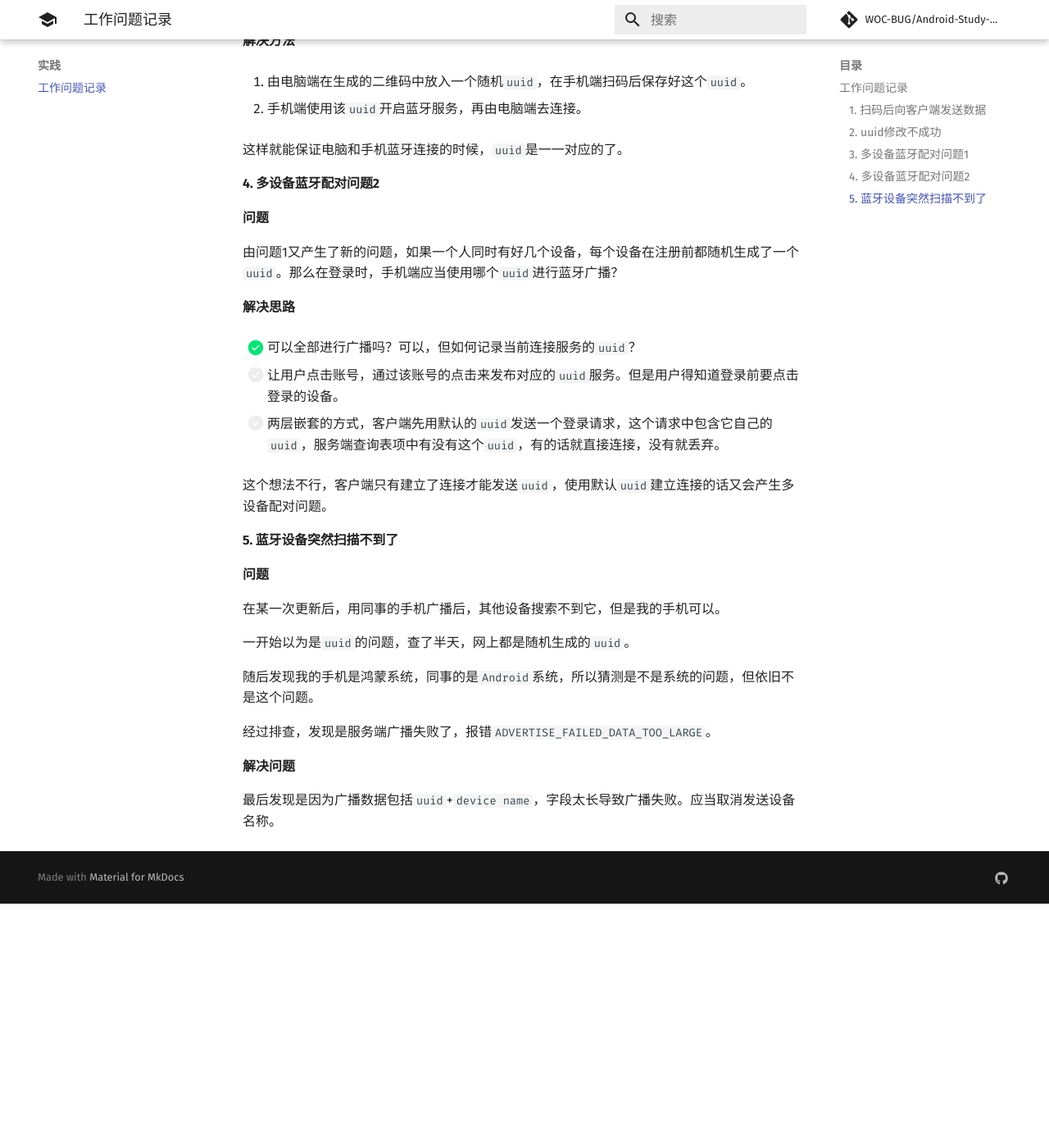
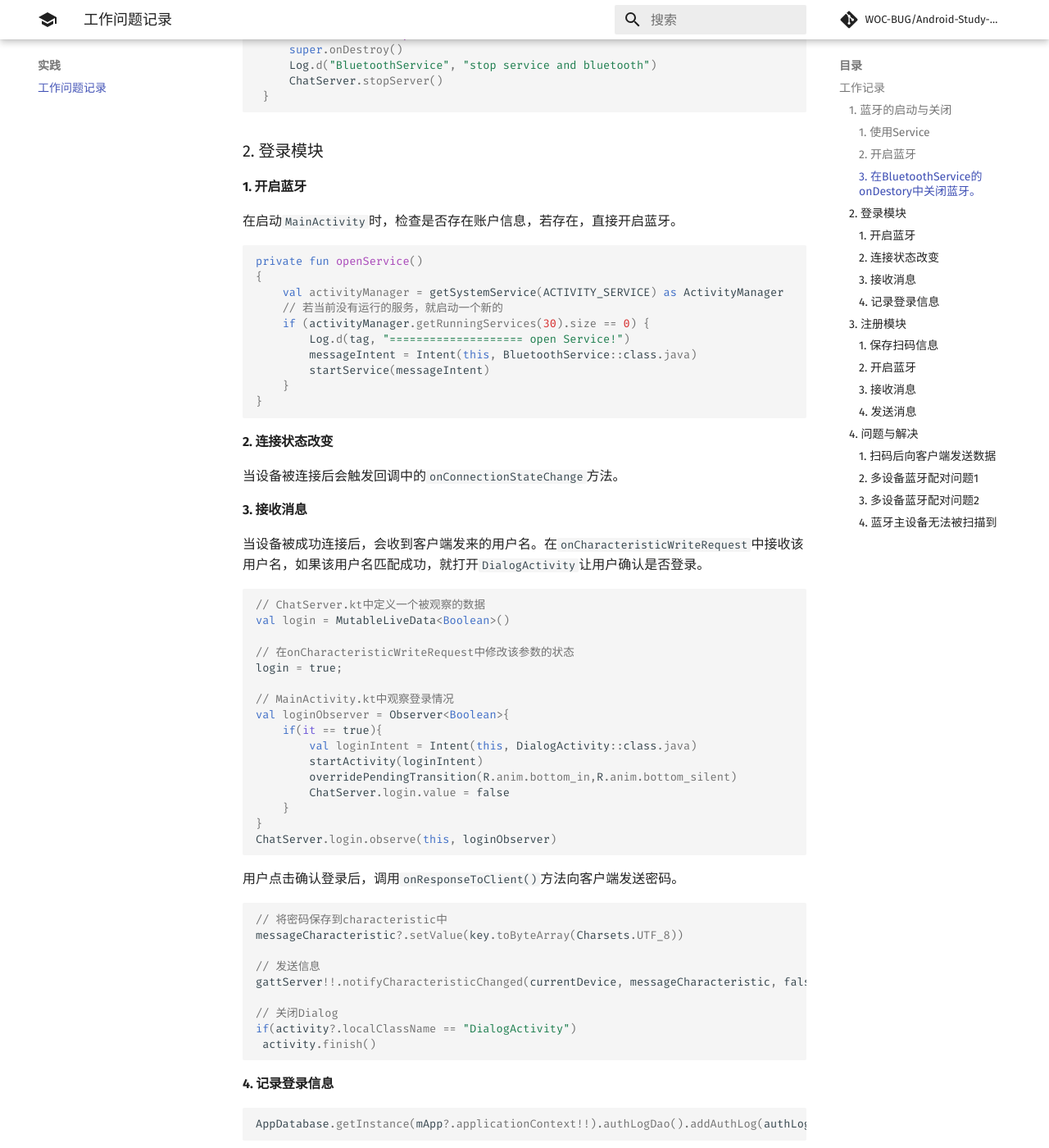
Before and after one commit to WOC-BUG/Android-Study-Notes, an MkDocs documentation site: the page built from docs/工作问题记录.md, in a window 1280 px wide and 1400 px high, scrolled down 1503 px. Shown: the whole window at 82% size. Built offline with MkDocs 1.6.1 and Material for MkDocs 9.7.7, drawn with Linux system fonts in a browser that asks for light colours; comment, search, counter and statistics services are not loaded; before the commit the page ends 2605 px from its top, so only the background shows below that; some of the changed text lies outside the part shown.

Commit message:
添加工作记录

````diff
--- a/docs/工作问题记录.md
+++ b/docs/工作问题记录.md
@@ -1,4 +1,166 @@
-### 工作问题记录
+[TOC]
+
+## 工作记录
+
+
+
+### 1.  蓝牙的启动与关闭
+
+#### 1. 使用`Service`
+
+在`MainActivity`启动时，检查数据库中是否已经存在登录后的账户数据。如果有，就获取这些账户的`uuid`，开启`service`。
+
+```kotlin
+if(SERVICE_UUIDs.size!=0){
+    openService()	// 开启服务
+}
+```
+
+#### 2. 开启蓝牙
+
+服务用于实现低功耗蓝牙单独的控制，在服务的`onCreate`中开启蓝牙
+
+```kotlin
+// 开启蓝牙
+override fun onCreate() {
+    super.onCreate()
+    ChatServer.startServer(application)
+}
+```
+
+#### 3. 在`BluetoothService`的`onDestory`中关闭蓝牙。
+
+```kotlin
+// 关闭蓝牙
+ override fun onDestroy() {
+     super.onDestroy()
+     Log.d("BluetoothService", "stop service and bluetooth")
+     ChatServer.stopServer()
+ }
+```
+
+
+
+### 2. 登录模块
+
+#### 1. 开启蓝牙
+
+   在启动`MainActivity`时，检查是否存在账户信息，若存在，直接开启蓝牙。
+
+   ```kotlin
+   private fun openService()
+   {
+       val activityManager = getSystemService(ACTIVITY_SERVICE) as ActivityManager
+       // 若当前没有运行的服务，就启动一个新的
+       if (activityManager.getRunningServices(30).size == 0) {
+           Log.d(tag, "==================== open Service!")
+           messageIntent = Intent(this, BluetoothService::class.java)
+           startService(messageIntent)
+       }
+   }
+   ```
+
+
+
+#### 2. 连接状态改变
+
+   当设备被连接后会触发回调中的`onConnectionStateChange`方法。
+
+
+
+#### 3. 接收消息
+
+   当设备被成功连接后，会收到客户端发来的用户名。在`onCharacteristicWriteRequest`中接收该用户名，如果该用户名匹配成功，就打开`DialogActivity`让用户确认是否登录。
+
+   ```kotlin
+   // ChatServer.kt中定义一个被观察的数据
+   val login = MutableLiveData<Boolean>()
+
+   // 在onCharacteristicWriteRequest中修改该参数的状态
+   login = true;
+
+   // MainActivity.kt中观察登录情况
+   val loginObserver = Observer<Boolean>{
+       if(it == true){
+           val loginIntent = Intent(this, DialogActivity::class.java)
+           startActivity(loginIntent)
+           overridePendingTransition(R.anim.bottom_in,R.anim.bottom_silent)
+           ChatServer.login.value = false
+       }
+   }
+   ChatServer.login.observe(this, loginObserver)
+   ```
+
+   用户点击确认登录后，调用`onResponseToClient()`方法向客户端发送密码。
+
+   ```kotlin
+   // 将密码保存到characteristic中
+   messageCharacteristic?.setValue(key.toByteArray(Charsets.UTF_8))
+
+   // 发送信息
+   gattServer!!.notifyCharacteristicChanged(currentDevice, messageCharacteristic, false)
+
+   // 关闭Dialog
+   if(activity?.localClassName == "DialogActivity")
+   	activity.finish()
+   ```
+
+
+
+#### 4. 记录登录信息
+
+   ```kotlin
+   AppDatabase.getInstance(mApp?.applicationContext!!).authLogDao().addAuthLog(authLog)
+   ```
+
+
+
+### 3. 注册模块
+
+通过点击屏幕右下角的按钮，申请摄像头权限，打开扫码页面。通过扫描客户端生成的二维码，获取账户信息。保存这些信息，数据库插入成功后开启蓝牙进行广播。
+
+#### 1. 保存扫码信息
+
+   ```kotlin
+   val id = AppDatabase
+   	.getInstance(this.applicationContext!!)
+   	.accountDao()
+   	.addAccount(accountData)
+
+   if(!id.equals(0))	// 数据插入成功
+   {
+       val str:String = accountData.serviceUUID.substring(1,37) // 发过来的uuid串外有括号
+       SERVICE_UUIDs.add(UUID.fromString(str))
+   }
+   ```
+
+
+
+#### 2. 开启蓝牙
+
+   同登录模块的`openService()`方法。由于扫码结束后会重新启动`MainActivity`，因此和登录模块一起在`Activity`启动时开启服务即可。
+
+
+
+#### 3. 接收消息
+
+   同登录模块的`onCharacteristicWriteRequest()`，接收到消息：`listening`
+
+
+
+#### 4. 发送消息
+
+   在`onCharacteristicWriteRequest()`中，返回消息：`done!`
+
+   ```kotlin
+   val response = "done!"
+   characteristic.setValue(response.toByteArray(Charsets.UTF_8))
+   gattServer?.notifyCharacteristicChanged(device, characteristic, false);
+   ```
+
+
+
+### 4. 问题与解决
 
 #### 1. 扫码后向客户端发送数据
 
@@ -9,39 +171,21 @@
 
 **问题**
 
-1. 一开始，通过`writeCharacteristic`发送数据不成功，获取到的数据都是空的，以为是在子线程里发送数据不对
-2. 后改到主线程，客户端依旧闪退
-3. 后来又想，是蓝牙类的单例出了问题？但是单例没写错
-4. 又想或者是发送数据的方式不对，因为这个代码原本的被动在回调中通过`.notifyCharacteristicChanged()`发送数据是成功的
-5. 于是用了上面这种方法，还是闪退
-6. 然后经过网上的一番查找，发现了一个通过点击按钮发送数据的方式
-7. 试了试，这样是成功的，这让我们确定不是参数、或者回调中发送数据关系
-8. 于是，我把数据库插入返回的值，作为一个`LiveData`来监控，当这个数据发生变化时，通知`Observer`去调用发送数据的代码
-9. 这依旧没有成功，但这个操作是最终正确代码的一部分
-10. 后来，我下载了最初始的代码，运行。发现原版的项目在扫码后就会导致蓝牙断开、客户端闪退，并不是我函数用错了。这时终于明白，蓝牙自动断开了，自然发送不了数据了。
-11. 于是又继续看了看源码，发现原本代码中，蓝牙的开启和关闭是绑定在`MainActivity`的启动和销毁中的。好家伙，那当`MainActivity`切换到相机的`Activity`，可不就自动销毁了蓝牙。
+1. 通过`writeCharacteristic`发送数据不成功，获取到的数据都是空的，猜测可能的问题是在子线程里发送蓝牙消息不正确
+2. 后改到主线程，客户端依旧闪退。于是检查蓝牙类的单例是否出了问题，但是单例没写错。
+3. 又想或者是通过`writeCharacteristic`发送数据的方式不对，另一种看到的发送方法为`notifyCharacteristicChanged`。
+4. 尝试通过点击按钮发送数据，这样是成功的，这可以确定不是参数、回调中发送数据导致的问题。
+5. 调试后发现原项目将蓝牙的启动和关闭绑定在了`MainActivity`的启动和销毁中，在`MainActivity`生命周期结束后会导致蓝牙断开，从而导致发送消息闪退。
 
 **解决方法**
 
-1. 将数据库插入的返回值作为`LiveData`监控，当它变化且不为0时，进行数据的发送
-2. 创建一个`Service`类，将蓝牙的开启与关闭和它绑定，这样`Activity`不管怎么切换，都不会影响蓝牙的开关了。
-3. `Service`的启动放在`Activity`启动和开启相机的时候，在成功发送完数据后关闭`Service`
+1. 将数据库插入的返回值作为`LiveData`监控，当它变化且不为`0`时，进行数据的发送
+2. 创建一个`Service`类，将蓝牙的开启与关闭和它绑定在后台运行，这样`Activity`不管怎么切换，都不会影响蓝牙的开关了。
+3. `Service`的启动放在`Activity`启动和开启相机的时候，在成功发送完数据后关闭`Service`，从而避免一直开启蓝牙而占用手机资源、消耗性能。
 
 
 
-#### 2. uuid修改不成功
-
-**问题**
-
-修改了`uuid`，发出去后却还是旧的
-
-**解决方法**
-
-粗心，源项目在开启服务前就使用了`uuid`，等到服务开启后直接发出去包含该`uuid`的数据。而我是在服务开启时才修改这个值。应当仔细理解源码，明确广播前是否成功修改了`uuid`。
-
-
-
-#### 3. 多设备蓝牙配对问题1
+#### 2. 多设备蓝牙配对问题1
 
 **问题**
 
@@ -57,7 +201,7 @@
 
 
 
-#### 4. 多设备蓝牙配对问题2
+#### 3. 多设备蓝牙配对问题2
 
 **问题**
 
@@ -65,7 +209,7 @@
 
 **解决思路**
 
-- [x] 可以全部进行广播吗？可以，但如何记录当前连接服务的`uuid`？
+- [x] 可以全部进行广播，然后让客户端查询它需要的`uuid`主动连接。
 
 - [ ] 让用户点击账号，通过该账号的点击来发布对应的`uuid`服务。但是用户得知道登录前要点击登录的设备。
 
@@ -75,13 +219,13 @@
 
 
 
-#### 5. 蓝牙设备突然扫描不到了
+#### 4. 蓝牙主设备无法被扫描到
 
 **问题**
 
-在某一次更新后，用同事的手机广播后，其他设备搜索不到它，但是我的手机可以。
+在某一次代码更新后，用同事的手机广播蓝牙，其他设备搜索不到它。但是我的手机可以正常广播并连接，这导致了我们猜测是手机系统问题，而没有第一时间查看日志有没有输出报错。
 
-一开始以为是`uuid`的问题，查了半天，网上都是随机生成的`uuid`。
+一开始以为是`uuid`生成不正确的问题，但是网上都是随机生成的`uuid`。
 
 随后发现我的手机是鸿蒙系统，同事的是`Android`系统，所以猜测是不是系统的问题，但依旧不是这个问题。
 
````
